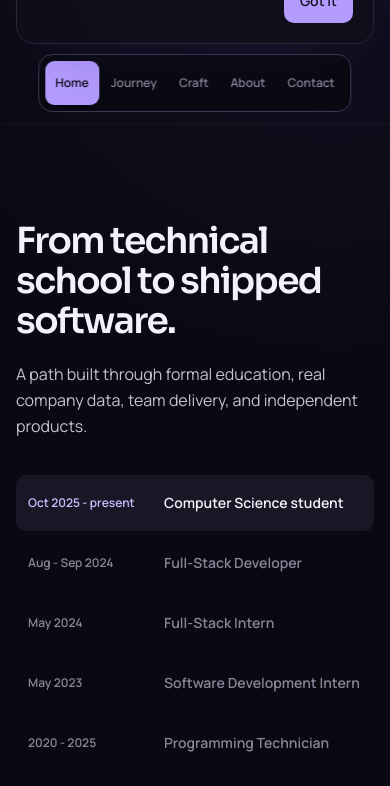
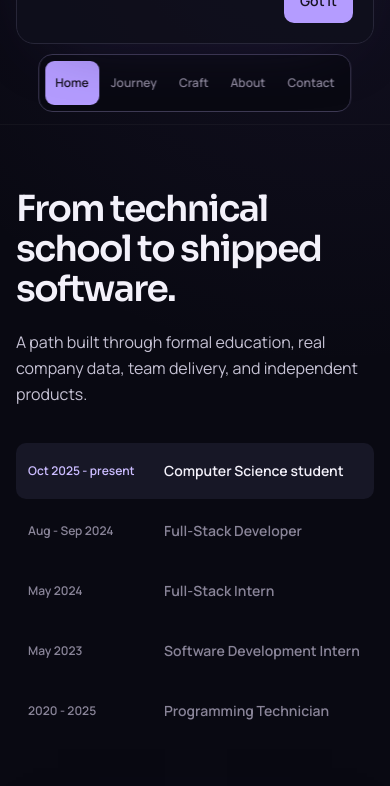
Before and after one commit to Marczelloo/marczelloo.dev, a Next.js app: page / in a window 390 px wide. Shown: the part 720-1506 px from the top of the page. Built offline with nearby package versions, Linux system fonts and the light colour scheme.

Commit message:
fix: tighten mobile section spacing

```diff
--- a/app/globals.css
+++ b/app/globals.css
@@ -177,7 +177,7 @@ textarea {
   .section-shell {
     width: min(100% - 2rem, 48rem);
     min-height: auto;
-    padding-block: 6rem;
+    padding-block: 4rem;
   }
 
   #hero,
```
